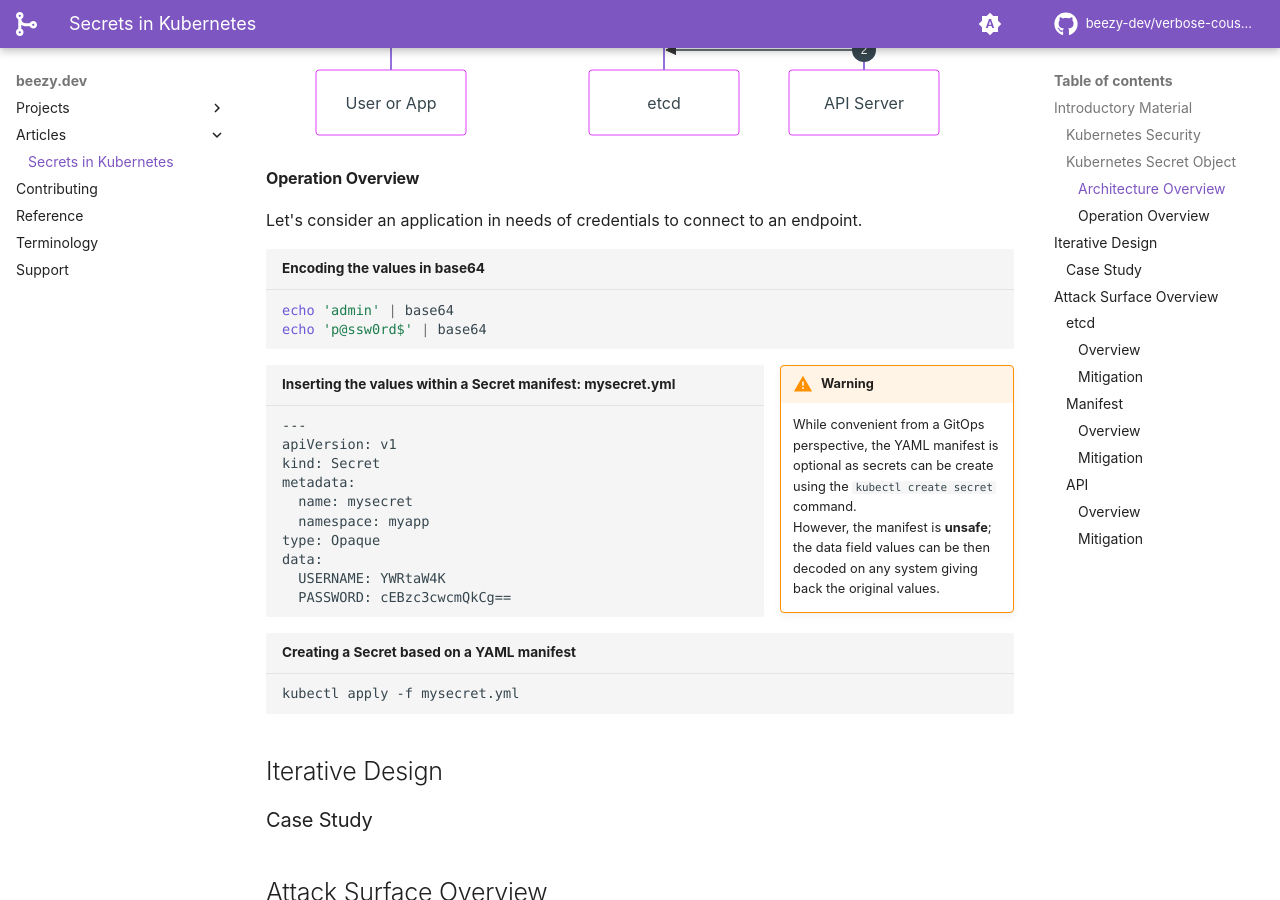
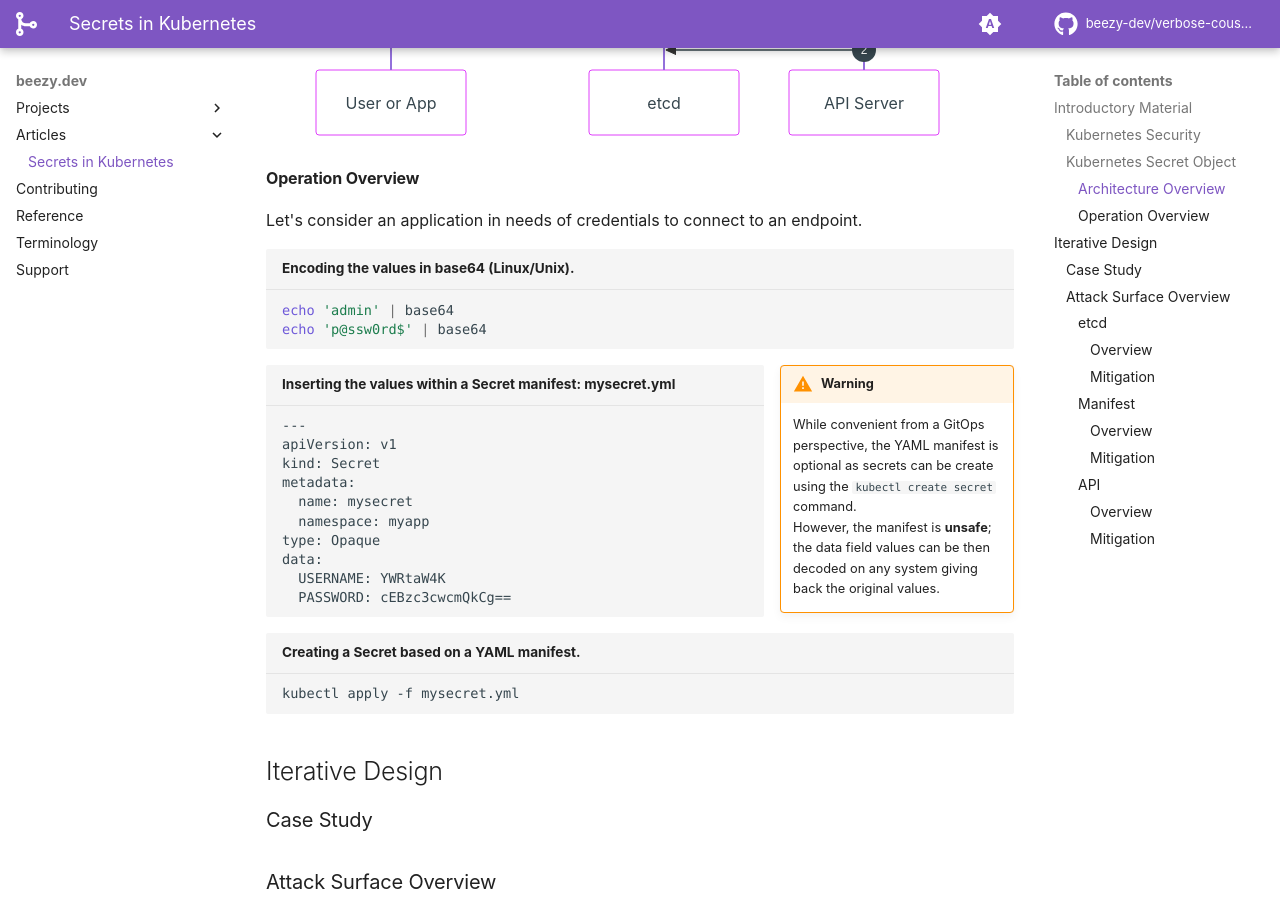
Before and after one commit to beezy-dev/verbose-couscous, an MkDocs documentation site: the page built from docs/community/k8s-secrets.md, in a window 1280 px wide and 900 px high, scrolled down 1799 px. Built offline with MkDocs 1.6.1 and Material for MkDocs 9.7.7, drawn with Linux system fonts in a browser that asks for light colours; some web fonts are replaced; comment, search, counter and statistics services are not loaded.

Commit message:
adding community/k8s-secrets.md

````diff
--- a/docs/community/k8s-secrets.md
+++ b/docs/community/k8s-secrets.md
@@ -76,7 +76,7 @@ autonumber
 #### Operation Overview
 Let's consider an application in needs of credentials to connect to an endpoint.
 
-```bash title="Encoding the values in base64"
+```bash title="Encoding the values in base64 (Linux/Unix)."
 echo 'admin' | base64
 echo 'p@ssw0rd$' | base64
 ```
@@ -89,7 +89,7 @@ echo 'p@ssw0rd$' | base64
 --8<-- "files/mysecret.yml"
 ```
 
-```bash title="Creating a Secret based on a YAML manifest"
+```bash title="Creating a Secret based on a YAML manifest."
 kubectl apply -f mysecret.yml
 ```
 
@@ -97,7 +97,7 @@ kubectl apply -f mysecret.yml
 
 ### Case Study
 
-## Attack Surface Overview
+### Attack Surface Overview
 Let's zoom in on the mindmap focusing on Kubernetes CRUD operations to define the potential attack surface and build an iterative mitigation path.
 
 ![](../images/mermaid-diagram-2022-12-29-104705.svg)
@@ -124,9 +124,9 @@ mindmap
       GitOps
 ``` -->
 
-### etcd
+#### etcd
 
-#### Overview
+##### Overview
 
 By design, etcd provides a TLS for transport and authentication but no [encryption capabilities](https://etcd.io/docs/v3.5/op-guide/security/#does-etcd-encrypt-data-stored-on-disk-drives). The project's mitigations offered are:
 
@@ -141,7 +141,7 @@ In other words, these two options refer to:
     - the Kubernetes API server has an encryption at rest configuration API object  ```EncryptionConfiguration``` to configure [encryption providers](https://kubernetes.io/docs/tasks/administer-cluster/encrypt-data/). This approach streamlines the process as every CRUD operations depends on the API server which will handle the encryption/decryption requests.
 - from a deployment perspective, etcd will consume available storage from the master node(s), storage that could be encrypted using different options, one being dm-crypt.
 
-#### Mitigation
+##### Mitigation
 
 While the CLI tooling approach might address the unsecure manifest and ease GitOps practice, it would be a rather significant implementation. Reducing the implementation complexity by using the existing ```EncryptionConfiguration``` would ease the consumption of secrets but leave the Ops with an unsecure manifest.
 
@@ -160,9 +160,9 @@ While encrypting the data at the disk/file system level will protect any CRUD op
 
 ![etcd mitigation](../images/etcd-mitigations.png)
 
-### Manifest
+#### Manifest
 
-#### Overview
+##### Overview
 
 One would consider to simply use the ```kubectl``` command to create the secret and it would be fine if the workstation is hardened to avoid memory and console footprints. This would reduce the autonomy and velocity of an agile development leveraging a container platform as it will require a manual request to the credential owner to inject the secret with the platform before any deployment activities.
 
@@ -232,10 +232,10 @@ kube-system   sh.helm.release.v1.rke2-metrics-server.v1   helm.sh/release.v1   1
 
 Considering the GitOps practice, revisioning a Kubernetes Secret manifest would be similar as providing the sensitive data to the entire organization, and even more in case of breach.
 
-#### Mitigation
+##### Mitigation
 
-### API
+#### API
 
-#### Overview
+##### Overview
 
-#### Mitigation
+##### Mitigation
````
